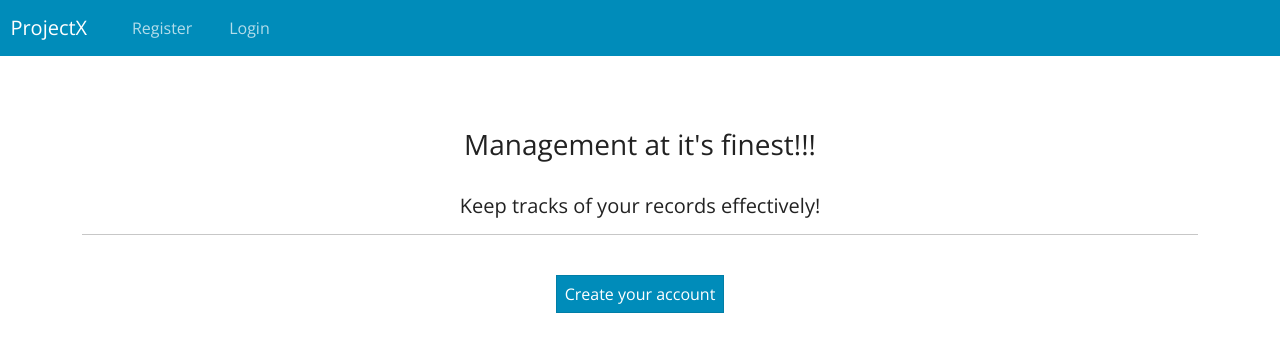
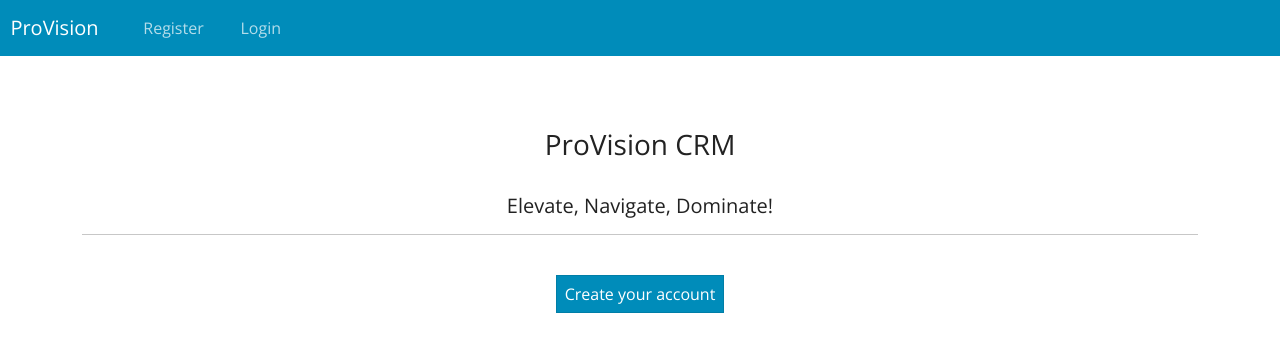
Before and after one commit to KIN156/CRM-Django, a Django app: page / in a window 1280 px wide. Shown: the top 352 px of the page. Run offline with Django 4.2, Linux system fonts and the light colour scheme.

```diff
--- a/webapp/templates/webapp/index.html
+++ b/webapp/templates/webapp/index.html
@@ -9,9 +9,9 @@
     <br>
 
     <div class="text-center">
-        <h3> Management at it's finest!!! </h3>
+        <h3> ProVision CRM </h3>
         <br>
-        <h5> Keep tracks of your records effectively!</h5>
+        <h5> Elevate, Navigate, Dominate!</h5>
         <hr>
         <br>
 
--- a/webapp/templates/webapp/navbar.html
+++ b/webapp/templates/webapp/navbar.html
@@ -2,7 +2,7 @@
 
     <a class="navbar-brand main-heading" href="{% url 'index'%}">
 
-      &nbsp; ProjectX
+      &nbsp; ProVision
 
     </a>
 
```
